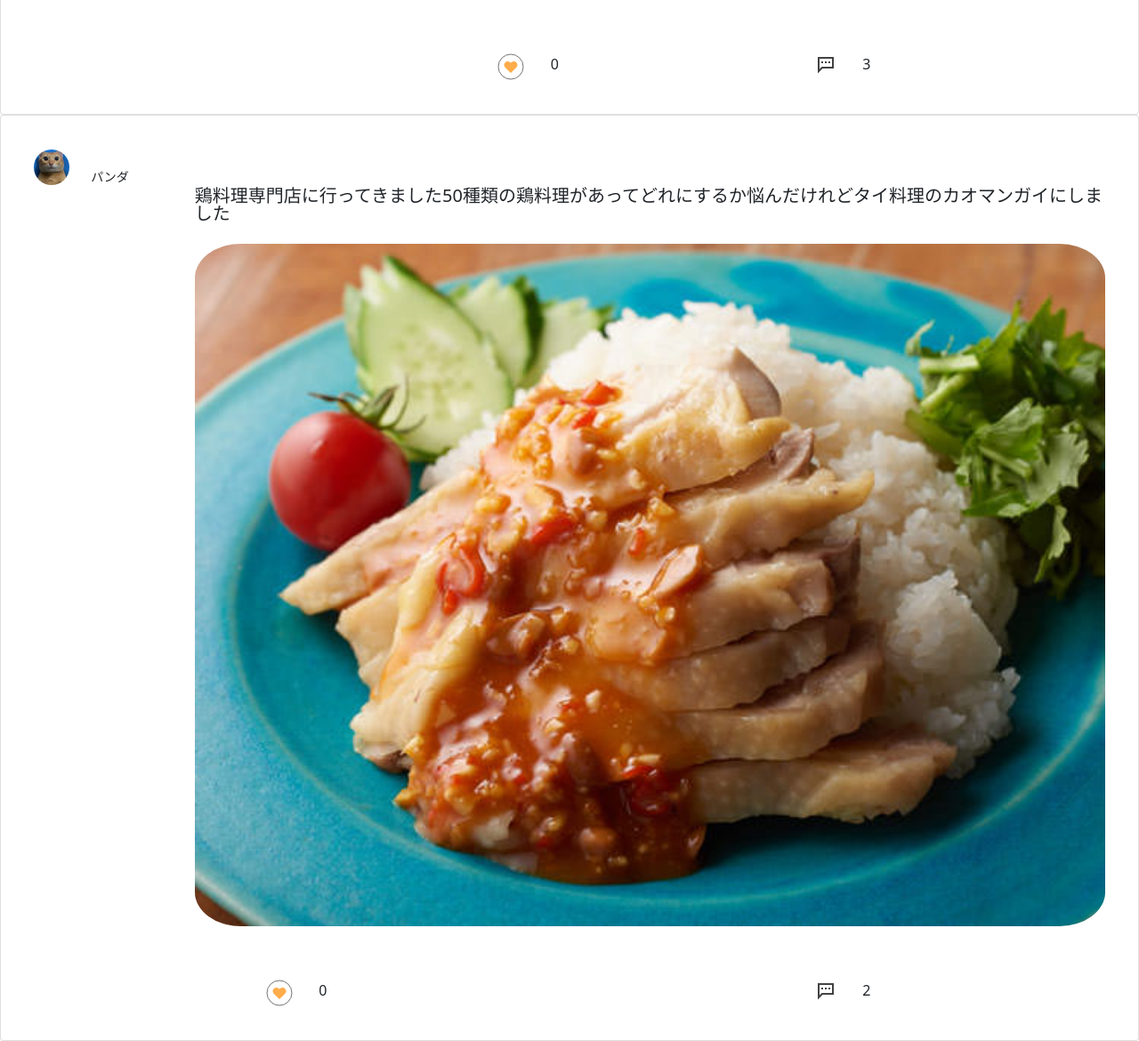
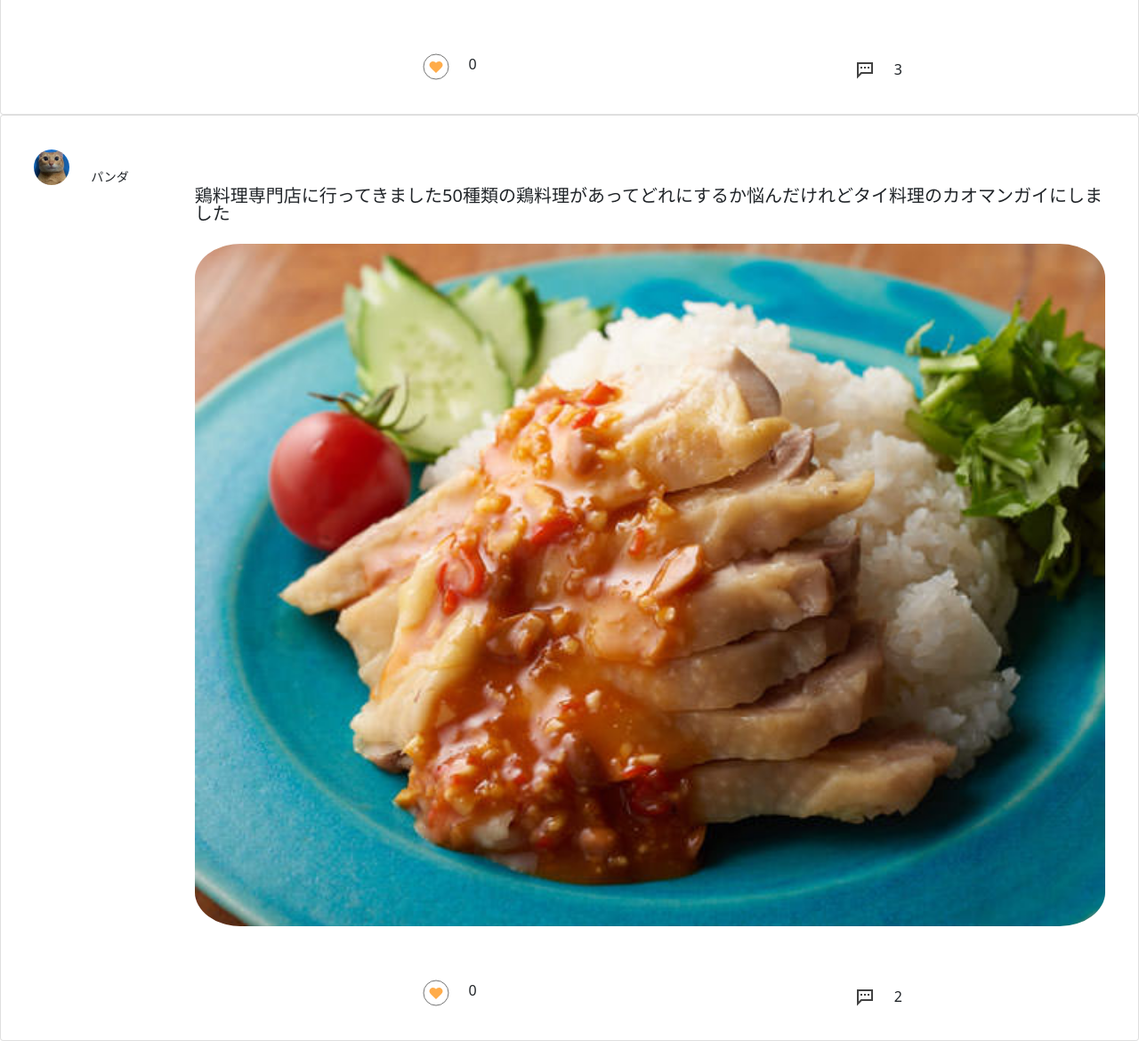
Before and after one commit to waowaooo/tabetter, a PHP site: page /html/time.html in a window 1280 px wide. Shown: the part 892-2062 px from the top of the page at 89% size. Run offline with PHP 8.4, Linux system fonts and the light colour scheme.

Commit message:
ボタンの位置調整

```diff
--- a/css/time.css
+++ b/css/time.css
@@ -9,6 +9,22 @@ div .card-body {
     margin-left: 2%;
     margin-right: 2%;
     padding: 0;
+}
+
+div .col-6 {
+    margin: 0;
+    padding: 0;
+}
+
+div .d-flex.justify-content-end {
+    width: 23%;
+    margin-left: 60%;
+}
+
+div .d-flex.justify-content-center {
+    width: 23%;
+    margin-left: 45%;
+    padding-top: 1%;
 }
 
 .profielIcon {
@@ -29,11 +45,11 @@ div .card-body {
 }
 
 .like{
-    padding-left: 5%;
+    padding-left: 15%;
 }
 
 .comment{
-    padding-left: 5%;
+    padding-left: 15%;
 }
 
 .userName {
--- a/html/time.html
+++ b/html/time.html
@@ -68,18 +68,8 @@
 
                     <div class="row row-eq-height">
                         <div class="col-6">
-                            <div class="d-flex justify-content-center">
-                                <svg width="30" height="30" viewBox="0 0 30 30" fill="none" xmlns="http://www.w3.org/2000/svg" onclick="likeIncriment()">
-                                    <rect x="1" y="1" width="28" height="28" rx="14" fill="white" stroke="#757575"/>
-                                    <g clip-path="url(#clip0_32_2563)">
-                                    <path fill-rule="evenodd" clip-rule="evenodd" d="M7.5 13.0946C7.5 10.8497 9.37629 9 11.625 9C13.007 9 14.2484 9.69867 15 10.7584C15.7516 9.69867 16.993 9 18.375 9C20.6237 9 22.5 10.8497 22.5 13.0946C22.5 14.6617 21.4569 15.718 20.6825 16.4854L20.6793 16.4886L15 22.0497L9.30748 16.4756L9.29488 16.462C9.25726 16.4213 9.21779 16.379 9.17685 16.3351C8.8716 16.0077 8.48441 15.5924 8.17075 15.1224C7.80714 14.5775 7.5 13.901 7.5 13.0946Z" fill="#FFAC4A"/>
-                                    </g>
-                                    <defs>
-                                    <clipPath id="clip0_32_2563">
-                                    <rect width="18" height="18" fill="white" transform="translate(6 6)"/>
-                                    </clipPath>
-                                    </defs>
-                                </svg>
+                            <div class="d-flex justify-content-end">
+                                <img src="../svg/like.svg" id="likeButton">
                                 <div class="like" id="likeCnt">
                                     0
                                 </div>
@@ -87,13 +77,7 @@
                         </div>
                         <div class="col-6">
                             <div class="d-flex justify-content-center">
-                                <svg width="24" height="24" viewBox="0 0 24 24" fill="none" xmlns="http://www.w3.org/2000/svg">
-                                    <path fill-rule="evenodd" clip-rule="evenodd" d="M3 4H21V17H9V15H19V6H5V16H3V4Z" fill="#424242"/>
-                                    <path fill-rule="evenodd" clip-rule="evenodd" d="M5 17.5858V15H3V22.4142L8.41421 17H12.5V15H7.58579L5 17.5858Z" fill="#424242"/>
-                                    <rect x="7" y="9" width="2" height="2" fill="#424242"/>
-                                    <rect x="11" y="9" width="2" height="2" fill="#424242"/>
-                                    <rect x="15" y="9" width="2" height="2" fill="#424242"/>
-                                </svg>
+                                <img src="../svg/comment.svg" id="commentButton">
                                 <div class="comment">
                                     2
                                 </div>
```
Also changed, not shown: svg/comment.svg (added), svg/like.svg (added).
